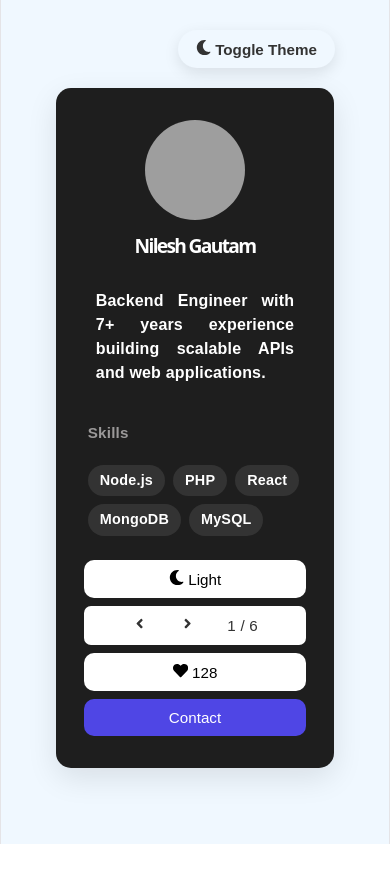
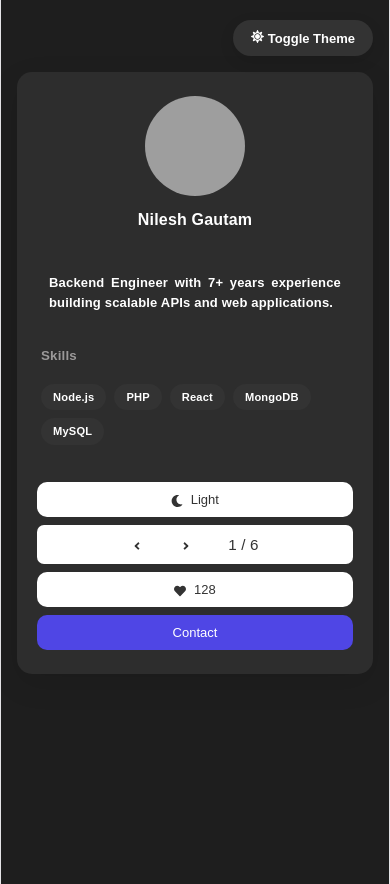
Before and after one commit to nileshgautam/react-essentials-assignment, a React (Vite) app in the folder portfolio-card-application/: page / in a window 390 px wide. Both pictures are taken after a click on the button "Toggle Theme". Before the commit the page ends 844 px from the top, so only its background shows below. Built offline with nearby package versions, Linux system fonts and the light colour scheme; grey boxes are pictures that could not be loaded.

Commit message:
#fixed toggle theme and color and icon issue

```diff
--- a/portfolio-card-application/src/App.css
+++ b/portfolio-card-application/src/App.css
@@ -4,6 +4,7 @@ body {
 }
 
 .App {
+  width: 100vw;
   min-height: 100vh;
   display: flex;
   justify-content: center;
--- a/portfolio-card-application/src/components/actionButton/ActionButton.css
+++ b/portfolio-card-application/src/components/actionButton/ActionButton.css
@@ -50,6 +50,21 @@
     margin: 0.5rem 0;
 }
 
+.portfolio-card-footer svg {
+    width: 18px;
+    height: 18px;
+    display: inline-block;
+    vertical-align: middle;
+    margin-right: 4px;
+    color: #333;
+    fill: currentColor;
+}
+
+.portfolio-card-footer span {
+    color: #333;
+}
+
+
 @media(max-width:768px) {
 
     .portfolio-card-footer {
@@ -60,6 +75,7 @@
     .portfolio-card-footer button {
         width: 100%;
         margin-top: 0;
+        font-size: small;
     }
 
     .portfolio-navigator {
@@ -68,7 +84,9 @@
         margin: 0 0 .5rem;
     }
 
-    /* .portfolio-navigator button {
-        text-align: center;
-    } */
+    .portfolio-card-footer svg {
+        width: 12px;
+        height: 12px;
+    }
+
 }
--- a/portfolio-card-application/src/components/portfolioCard/PortfolioCard.css
+++ b/portfolio-card-application/src/components/portfolioCard/PortfolioCard.css
@@ -1,13 +1,12 @@
 .card-container {
-    max-width: 80%;
     position: relative;
-    margin: 50px auto;
-    text-align: end;
+    margin: auto;
+    padding: 20px 1rem;
 }
 
 .portfolio-card {
     width: 600px;
-    margin: 50px auto;
+    margin: 1rem auto;
     background: white;
     border-radius: 15px;
     box-shadow: 0 10px 30px rgb(0, 0, 0, 0.1);
@@ -22,7 +21,18 @@
 
 .dark {
     background: #1e1e1e;
-    color: white !important;
+    color: white;
+    min-height: 100vh;
+}
+
+.dark .portfolio-card {
+    background: #2d2d2d;
+    color: white;
+}
+
+body.dark {
+    background: #2d2d2d;
+    color: white;
 }
 
 .dark .bio,
@@ -34,7 +44,7 @@
 }
 
 .dark .portfolio-card-footer button,
-.portfolio-navigator {
+.dark .portfolio-navigator {
     background: #fff;
 }
 
@@ -92,6 +102,11 @@
     transform: translate(-2px);
     transition: all 0.3s ease;
     cursor: pointer;
+}
+
+.dark .skill-tag:hover {
+    background: #555;
+    color: white;
 }
 
 .portfolio-card:hover {
@@ -170,7 +185,7 @@
     }
 
     .name-container h1 {
-        font-size: 1.2rem;
+        font-size: 1rem;
         line-height: 1.2;
         margin: 0;
     }
@@ -184,11 +199,17 @@
 
     .portfolio-card {
         width: auto;
-        margin: 0 1rem;
+        padding: 1rem
     }
 
     .skill-main {
         min-height: 7rem;
+        font-size: smaller;
+
+    }
+
+    .skill-tag {
+        font-size: smaller;
 
     }
 
@@ -198,6 +219,7 @@
 
     .main .bio {
         height: auto;
+        font-size: small;
     }
 
 }
--- a/portfolio-card-application/src/components/portfolioCard/PortfolioCard.jsx
+++ b/portfolio-card-application/src/components/portfolioCard/PortfolioCard.jsx
@@ -23,19 +23,19 @@ function PortfolioCard({ profiles }) {
     };
 
     return (
-        <div className="card-container">
+        <div className={`card-container ${darkMode ? "dark" : ""}`}>
 
             <ThemeToggle
                 darkMode={darkMode}
                 setDarkMode={setDarkMode}
             />
 
-            <div className={`portfolio-card ${darkMode ? "dark" : ""}`}>
+            <div className={`portfolio-card`}>
 
                 <header className="portfolio-card-header">
 
                     <div className="avatar-container">
-                        <img src={profile.image} alt={name} />
+                        <img src={profile.image} alt={profile.name} />
                     </div>
 
                     <div className="name-container">
--- a/portfolio-card-application/src/components/themeToggle/ThemeToggle.css
+++ b/portfolio-card-application/src/components/themeToggle/ThemeToggle.css
@@ -1,8 +1,7 @@
 .theme-btn-container {
-    position: relative;
-    top: -20px;
+    width: 650px;
     text-align: end;
-    right: .95rem;
+    margin: auto;
 
 }
 
@@ -13,7 +12,7 @@
     cursor: pointer;
     font-weight: 600;
     background: aliceblue;
-    box-shadow: 0 5px 15px rgba(0,0,0,0.1);
+    box-shadow: 0 5px 15px rgba(0, 0, 0, 0.1);
     transition: all 0.3s ease;
     font-size: .95rem;
 }
@@ -21,3 +20,15 @@
 .theme-btn:hover {
     transform: translateY(-2px);
 }
+
+
+@media(max-width:768px) {
+
+    .theme-btn-container {
+        width: auto;
+        /* margin: 1.5rem auto; */
+    }
+    .theme-btn {
+        font-size: small;
+    }
+}
--- a/portfolio-card-application/src/components/themeToggle/ThemeToggle.jsx
+++ b/portfolio-card-application/src/components/themeToggle/ThemeToggle.jsx
@@ -11,9 +11,11 @@ function ThemeToggle({ darkMode, setDarkMode }) {
                 onClick={() => setDarkMode(!darkMode)}
             >
                 {darkMode ? (
+                    <FaSun />
+
+                ) : (
                     <FaMoon />
-                ) : (
-                    <FaSun />
+
                 )}
                 <span> Toggle Theme</span> </button>
         </div>
--- a/portfolio-card-application/src/index.css
+++ b/portfolio-card-application/src/index.css
@@ -57,7 +57,7 @@ body {
 }
 
 #root {
-  width: 1126px;
+  /* width: 1126px; */
   max-width: 100%;
   margin: 0 auto;
   text-align: center;
@@ -67,7 +67,7 @@ body {
   flex-direction: column;
   box-sizing: border-box;
 }
-
+/*
 h1,
 h2 {
   font-family: var(--heading);
@@ -114,4 +114,4 @@ code {
   line-height: 135%;
   padding: 4px 8px;
   background: var(--code-bg);
-}
+} */
```
